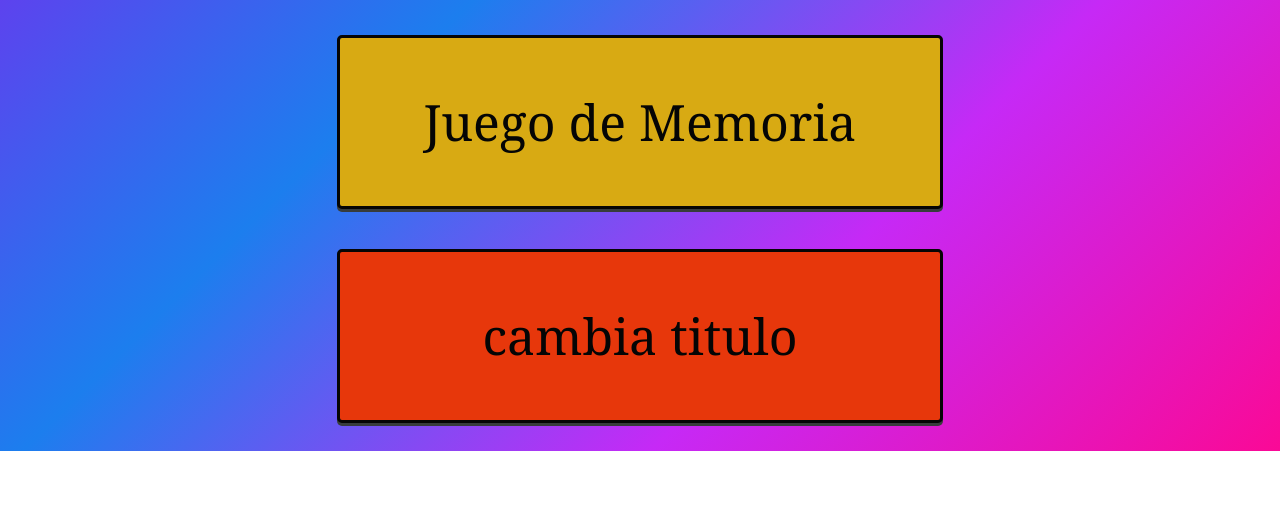
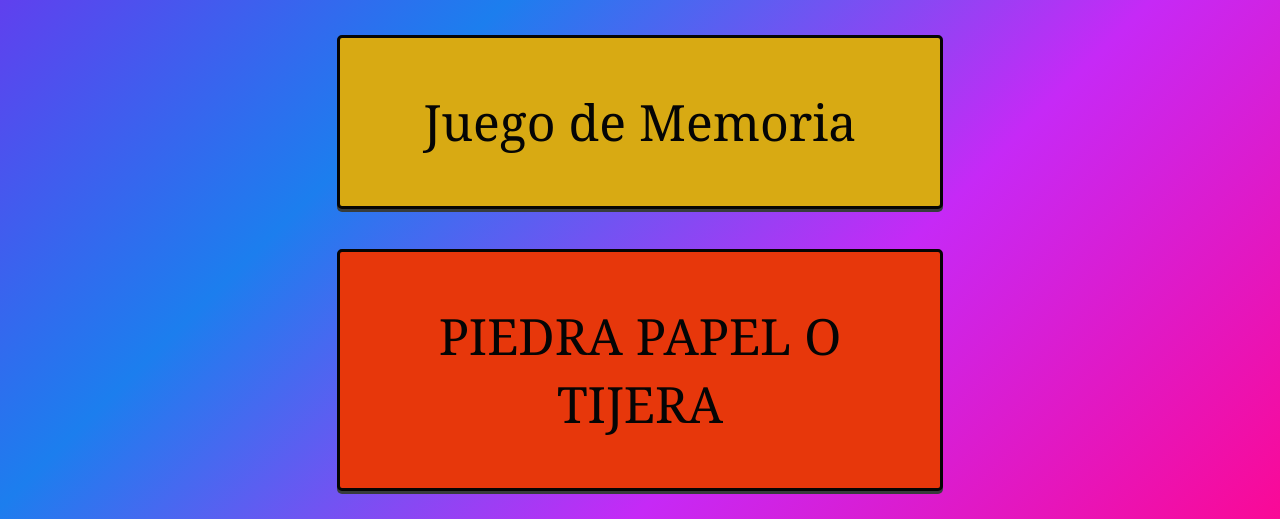
Before and after one commit to Kevinisky27/ITS-Proyecto_Final-, a plain HTML site: page selecion_de_juegos.html in a window 1280 px wide. Shown: the part 784-1303 px from the top of the page. Before the commit the page ends 1235 px from the top, so only its background shows below. Drawn offline with Linux system fonts and the light colour scheme.

Commit message:
se agrego el juego de kevin y se linkeo a la selecion de juegos

```diff
--- a/selecion_de_juegos.html
+++ b/selecion_de_juegos.html
@@ -20,7 +20,7 @@
                     <a class="juegos2" href="minijuegos/Kevinisky27/index.html" target="_blank">SNAKE</a>
                     <a class="juegos4" href="minijuegos/ahorcado/JuegoAhorcado.html" target="_blank">AHORCADO</a>
                     <a class="juegos3" href="minijuegos/Mabelyn/mabelyn.html" target="_blank">Juego de Memoria</a>
-                    <a class="juegos5" href="#" target="_blank">cambia titulo</a>
+                    <a class="juegos5" href="K-Borge/index.html" target="_blank">PIEDRA PAPEL O TIJERA</a>
                 </nav>
         </center>
         </div>
```
